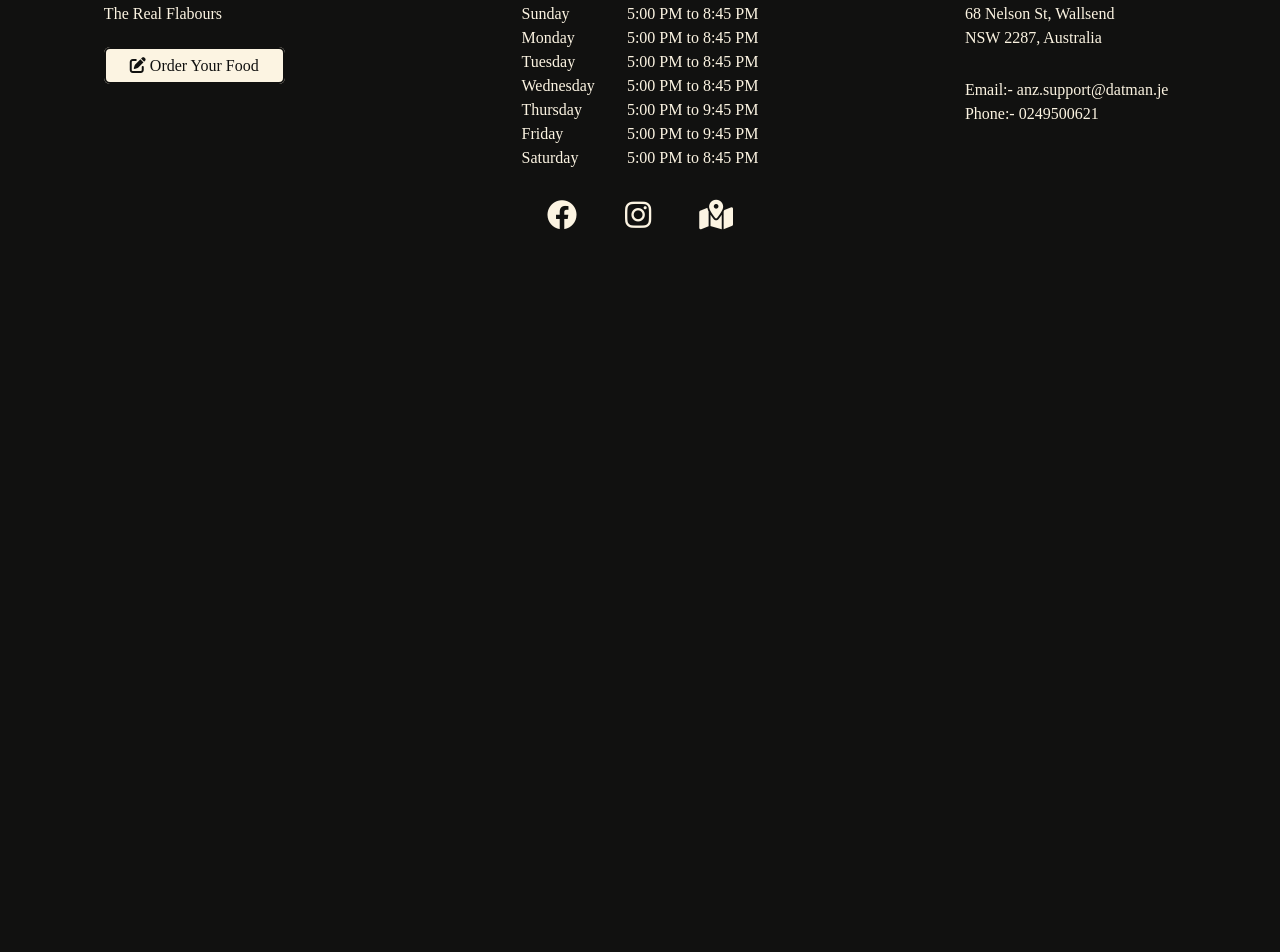
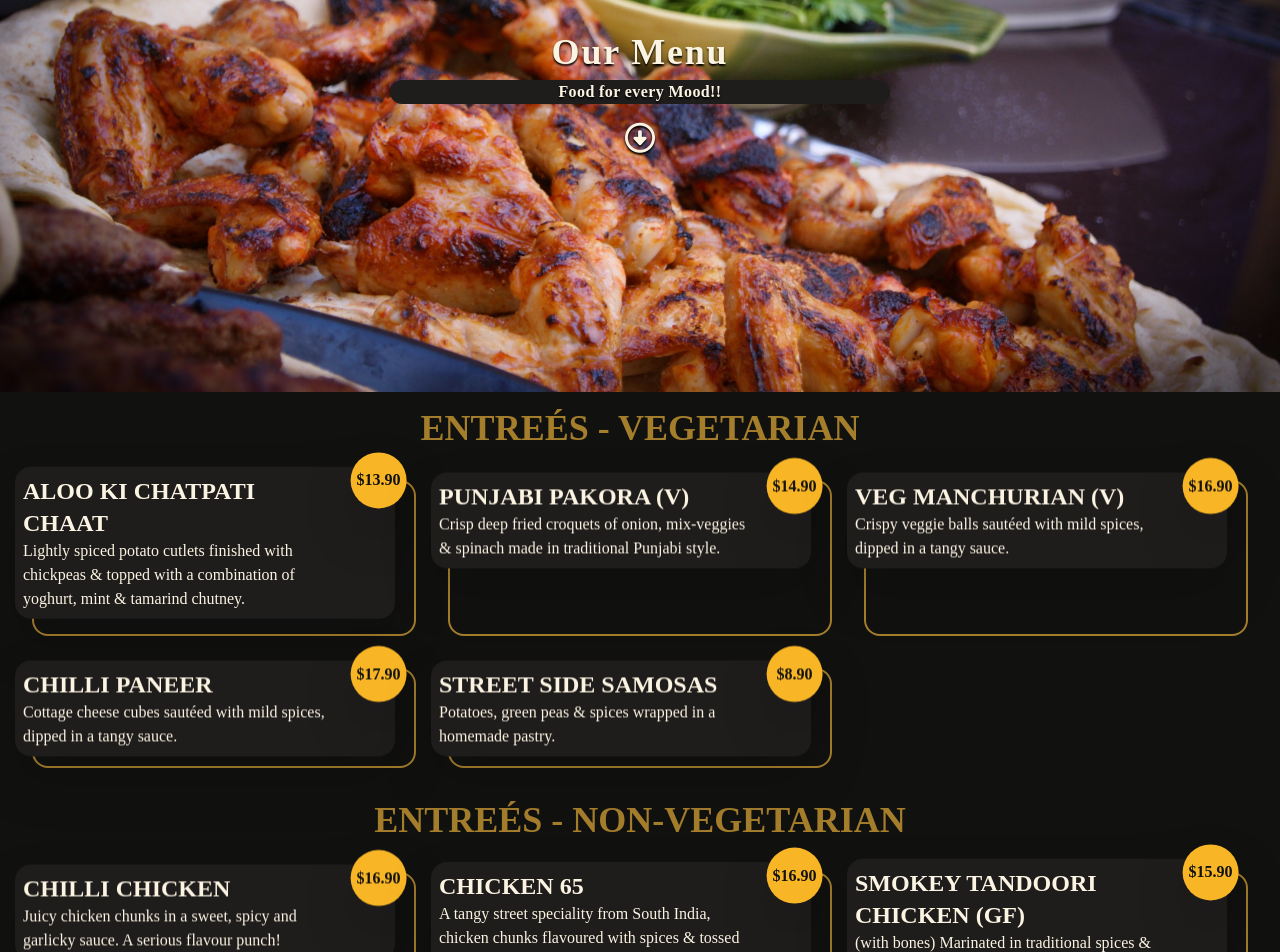
Before and after one commit to pukhraj1999/the_indian_table_v2.0, a React (Create React App) app in the folder client/: page /menus in a window 1280 px wide. Shown: the part 280-1232 px from the top of the page. Before the commit the page ends 800 px from the top, so only its background shows below. Built offline with nearby package versions, Linux system fonts and the light colour scheme.

Commit message:
Menu ready

```diff
--- a/client/src/footer/Footer.js
+++ b/client/src/footer/Footer.js
@@ -29,13 +29,13 @@ function Footer() {
             <div>
               <h1 className="text-2xl text-bold">OPENING HOURS</h1>
               <div className="py-2">
-                <OpeningHour day="Sunday" hours="5:00 PM to 8:45 PM" />
-                <OpeningHour day="Monday" hours="5:00 PM to 8:45 PM" />
-                <OpeningHour day="Tuesday" hours="5:00 PM to 8:45 PM" />
-                <OpeningHour day="Wednesday" hours="5:00 PM to 8:45 PM" />
-                <OpeningHour day="Thursday" hours="5:00 PM to 9:45 PM" />
-                <OpeningHour day="Friday" hours="5:00 PM to 9:45 PM" />
-                <OpeningHour day="Saturday" hours="5:00 PM to 8:45 PM" />
+                <OpeningHour day="Sunday" hours="9:00 AM to 2:00 PM" />
+                <OpeningHour day="Monday" hours="5:00 AM to 9:00 PM" />
+                <OpeningHour day="Tuesday" hours="Closed" />
+                <OpeningHour day="Wednesday" hours="5:00 AM to 9:00 PM" />
+                <OpeningHour day="Thursday" hours="5:00 AM to 9:00 PM" />
+                <OpeningHour day="Friday" hours="5:00 AM to 10:00 PM" />
+                <OpeningHour day="Saturday" hours="9:00 AM to 2:00 PM" />
               </div>
             </div>
           </div>
@@ -47,23 +47,23 @@ function Footer() {
                   target="__blank"
                   href="https://www.google.com/maps/place/The+Indian+table/@-32.9001426,151.6665429,17z/data=!3m1!4b1!4m5!3m4!1s0x6b733fd111ae9fbf:0x999426709f73273b!8m2!3d-32.9001841!4d151.668693"
                 >
-                  68 Nelson St, Wallsend <br />
+                  10/68 Nelson St, Wallsend <br />
                   NSW 2287, Australia
                 </a>
               </p>
               <a
                 className="text-md text-bold text-gray-500 py-2 mt-10"
                 target="_blank"
-                href="mailto:anz.support@datman.je"
+                href="mailto:theindiantable2021@gmail.com"
               >
-                Email:- anz.support@datman.je <br />
+                Email:- theindiantable2021@gmail.com <br />
               </a>
               <a
                 className="text-md text-bold text-gray-500"
                 target="_blank"
                 href="tel:0249500621"
               >
-                Phone:- 0249500621
+                Phone:- 02 4950 0621
               </a>
             </div>
           </div>
--- a/client/src/pages/ContactUs/ContactUs.js
+++ b/client/src/pages/ContactUs/ContactUs.js
@@ -14,19 +14,19 @@ function ContactUs() {
           <div className="lg:w-96 2xl:w-96 [&>*]:my-6">
             <Detail
               title="Address"
-              content="  68 Nelson St, Wallsend
+              content="10/68 Nelson St, Wallsend
               NSW 2287, Australia"
               link="https://www.google.com/maps/place/The+Indian+table/@-32.9001426,151.6665429,17z/data=!3m1!4b1!4m5!3m4!1s0x6b733fd111ae9fbf:0x999426709f73273b!8m2!3d-32.9001841!4d151.668693"
             />
             <Detail
               title="Number"
-              content="+61 0249500621"
+              content="+61 02 4950 0621"
               link="tel:0249500621"
             />
             <Detail
               title="Email"
-              content="anz.support@datman.je"
-              link="mailto:anz.support@datman.je"
+              content="theindiantable2021@gmail.com"
+              link="mailto:theindiantable2021@gmail.com"
             />
             <hr className="text-primary" />
             <div className="text-3xl flex justify-center text-primary [&>*]:mx-6 [&>*]:mb-6">
--- /dev/null
+++ b/client/src/pages/Gallery/Components/Banner.js
@@ -0,0 +1,53 @@
+import React from "react";
+function Banner({ pic, link }) {
+  return (
+    <div
+      className="think h-[35rem]"
+      style={{
+        backgroundImage: `url(${pic})`,
+        backgroundSize: "cover",
+        backgroundRepeat: "no-repeat",
+        backgroundPosition: "center",
+        width: "100%",
+      }}
+    >
+      <div className="flex justify-center items-center">
+        <div
+          className="[&>*]:my-2 px-5 my-36 "
+          data-aos="fade-down"
+          data-aos-delay="200"
+          data-aos-duration="1000"
+        >
+          <div className="">
+            <h1
+              style={{ textShadow: "0px 2px 2px black" }}
+              className="tracking-wider text-white  font-bold text-center px-2 text-4xl "
+            >
+              Our Gallery
+            </h1>
+          </div>
+          <div className="2xl:w-[500px] lg:w-[500px]">
+            <p
+              style={{ textShadow: "0px 2px 2px black" }}
+              className="tracking-wide text-center text-white font-bold px-2 bg-gray rounded-2xl"
+            >
+              Uncover the essence of our venue and cuisine...
+            </p>
+          </div>
+          <div className="flex justify-center items-center [&>*]:mx-4 [&>*]:text-xl">
+            <div
+              style={{ textShadow: "0px 2px 2px black" }}
+              className="font-bold px-6 py-2  text-white border-white "
+            >
+              <a href={link}>
+                <i className="text-3xl fa-regular fa-circle-down"></i>
+              </a>
+            </div>
+          </div>
+        </div>
+      </div>
+    </div>
+  );
+}
+
+export default Banner;
--- a/client/src/pages/Gallery/Components/Card.js
+++ b/client/src/pages/Gallery/Components/Card.js
@@ -7,7 +7,7 @@ function Card({ pic, isBorderLeft }) {
           style={{
             translate: isBorderLeft ? "2% 2%" : "-2% -2%",
           }}
-          className="h-[300px] w-[400px] rounded-2xl"
+          className="h-[300px] w-[500px] rounded-2xl"
           src={pic}
           alt=""
         />
--- a/client/src/pages/Gallery/Gallery.js
+++ b/client/src/pages/Gallery/Gallery.js
@@ -1,7 +1,9 @@
-import React from "react";
+import React, { useEffect } from "react";
 import Card from "./Components/Card";
+import Banner from "./Components/Banner";
 
-import food10 from "../../assets/gallery/food10.jpg";
+import food12 from "../../assets/gallery/food12.jpg";
+import food1 from "../../assets/gallery/food1.jpg";
 import food2 from "../../assets/gallery/food2.jpg";
 import food3 from "../../assets/gallery/food3.jpg";
 import food4 from "../../assets/gallery/food4.png";
@@ -13,17 +15,36 @@ import place4 from "../../assets/gallery/place4.png";
 import place5 from "../../assets/gallery/place5.png";
 
 function Gallery() {
+  const smoothScrolling = () => {
+    document.querySelectorAll('a[href^="#"]').forEach((anchor) => {
+      anchor.addEventListener("click", function (e) {
+        e.preventDefault();
+
+        document.querySelector(this.getAttribute("href")).scrollIntoView({
+          behavior: "smooth",
+        });
+      });
+    });
+  };
+  useEffect(() => {
+    smoothScrolling();
+  });
+  smoothScrolling();
   return (
     <div className="text-white my-3">
-      <div className="flex justify-center items-center">
+      {/* <div className="flex justify-center items-center">
         <div className="bg-secondary w-[1.5rem] h-[2px]"></div>
         <p className="text-2xl px-1">Our Gallery</p>
         <div className="bg-secondary w-[1.5rem] h-[2px]"></div>
       </div>
       <div className="text-center mb-3 mx-3">
         <p>Uncover the essence of our venue and cuisine...</p>
-      </div>
-      <div className="grid lg:grid-cols-3 2xl:grid-cols-3  [&>*]:my-3 px-6 [&>*]:p-4">
+      </div> */}
+      <Banner pic={food12} link="#gallery" />
+      <div
+        id="gallery"
+        className="grid lg:grid-cols-3 2xl:grid-cols-3  [&>*]:my-3 px-6 [&>*]:p-4"
+      >
         <Card pic={place1} isBorderLeft={true} />
         <Card pic={place2} isBorderLeft={false} />
         <Card pic={place3} isBorderLeft={true} />
--- /dev/null
+++ b/client/src/pages/Menus/Components/Banner.js
@@ -0,0 +1,53 @@
+import React from "react";
+function Banner({ pic, link }) {
+  return (
+    <div
+      className="think h-[35rem]"
+      style={{
+        backgroundImage: `url(${pic})`,
+        backgroundSize: "cover",
+        backgroundRepeat: "no-repeat",
+        backgroundPosition: "center",
+        width: "100%",
+      }}
+    >
+      <div className="flex justify-center items-center">
+        <div
+          className="[&>*]:my-2 px-5 my-48"
+          data-aos="fade-down"
+          data-aos-delay="200"
+          data-aos-duration="1000"
+        >
+          <div className="">
+            <h1
+              style={{ textShadow: "0px 2px 2px black" }}
+              className="tracking-wider text-white  font-bold text-center px-2 text-4xl "
+            >
+              Our Menu
+            </h1>
+          </div>
+          <div className="2xl:w-[500px] lg:w-[500px] bg-gray rounded-2xl">
+            <p
+              style={{ textShadow: "0px 2px 2px black" }}
+              className="tracking-wide text-center text-white font-bold px-2"
+            >
+              Food for every Mood!!
+            </p>
+          </div>
+          <div className="flex justify-center items-center [&>*]:mx-4 [&>*]:text-xl">
+            <div
+              style={{ textShadow: "0px 2px 2px black" }}
+              className="font-bold px-6 py-2  text-white border-white "
+            >
+              <a href={link}>
+                <i className="text-3xl fa-regular fa-circle-down"></i>
+              </a>
+            </div>
+          </div>
+        </div>
+      </div>
+    </div>
+  );
+}
+
+export default Banner;
--- /dev/null
+++ b/client/src/pages/Menus/Components/Items.js
@@ -0,0 +1,29 @@
+function Items({ name, ingred, price }) {
+  return (
+    <div className="border-2 m-4 rounded-2xl border-primary">
+      <div
+        style={{
+          translate: "-5% -10%",
+        }}
+        className="flex justify-between bg-gray text-white p-2 rounded-2xl drop-shadow-2xl"
+      >
+        <div className="">
+          <h1 className="font-bold text-2xl">{name}</h1>
+          <p className="">{ingred}</p>
+        </div>
+        <div>
+          <p
+            style={{
+              translate: "35% -40%",
+            }}
+            className="flex justify-center items-center  h-14 w-14 bg-secondary text-black font-bold p-1 rounded-full drop-shadow-2xl"
+          >
+            <span> {price}</span>
+          </p>
+        </div>
+      </div>
+    </div>
+  );
+}
+
+export default Items;
--- a/client/src/pages/Menus/Menus.js
+++ b/client/src/pages/Menus/Menus.js
@@ -1,8 +1,53 @@
-import React from "react";
+import React, { useEffect } from "react";
+import Banner from "./Components/Banner";
+import Items from "./Components/Items";
+import data from "./data";
+
+import food13 from "../../assets/gallery/food13.jpg";
+
 function Menus() {
+  const smoothScrolling = () => {
+    document.querySelectorAll('a[href^="#"]').forEach((anchor) => {
+      anchor.addEventListener("click", function (e) {
+        e.preventDefault();
+
+        document.querySelector(this.getAttribute("href")).scrollIntoView({
+          behavior: "smooth",
+        });
+      });
+    });
+  };
+  useEffect(() => {
+    smoothScrolling();
+  });
+  smoothScrolling();
+  console.log(data);
   return (
     <div>
-      <h1>Hello</h1>
+      <Banner pic={food13} link="#menus" />
+      <div id="menus" className="[&>*]:my-4">
+        {data.map((e, key) => {
+          return (
+            <div key={key}>
+              <h1 className="text-center text-primary font-bold text-4xl">
+                {e.title}
+              </h1>
+              <div className="grid md:grid-cols-2 2xl:grid-cols-3 lg:grid-cols-3 m-4">
+                {e.items.map((x, key) => {
+                  return (
+                    <Items
+                      key={key}
+                      name={x.name}
+                      ingred={x.ingred}
+                      price={x.price}
+                    />
+                  );
+                })}
+              </div>
+            </div>
+          );
+        })}
+      </div>
     </div>
   );
 }
--- /dev/null
+++ b/client/src/pages/Menus/data.js
@@ -0,0 +1,87 @@
+const data = [
+  {
+    title: "ENTREÉS - VEGETARIAN",
+    items: [
+      {
+        name: "ALOO KI CHATPATI CHAAT",
+        ingred:
+          "Lightly spiced potato cutlets finished with chickpeas & topped with a combination of yoghurt, mint & tamarind chutney.",
+        price: "$13.90",
+      },
+      {
+        name: "PUNJABI PAKORA (V)",
+        ingred:
+          "Crisp deep fried croquets of onion, mix-veggies & spinach made in traditional Punjabi style.",
+        price: "$14.90",
+      },
+      {
+        name: "VEG MANCHURIAN (V)",
+        ingred:
+          "Crispy veggie balls sautéed with mild spices, dipped in a tangy sauce.",
+        price: "$16.90",
+      },
+      {
+        name: "CHILLI PANEER",
+        ingred:
+          "Cottage cheese cubes sautéed with mild spices, dipped in a tangy sauce.",
+        price: "$17.90",
+      },
+      {
+        name: "STREET SIDE SAMOSAS",
+        ingred: "Potatoes, green peas & spices wrapped in a homemade pastry.",
+        price: "$8.90",
+      },
+    ],
+  },
+  {
+    title: "ENTREÉS - NON-VEGETARIAN",
+    items: [
+      {
+        name: "CHILLI CHICKEN",
+        ingred:
+          "Juicy chicken chunks in a sweet, spicy and garlicky sauce. A serious flavour punch!",
+        price: "$16.90",
+      },
+      {
+        name: "CHICKEN 65",
+        ingred:
+          "A tangy street speciality from South India, chicken chunks flavoured with spices & tossed with shallots & curry leaves.",
+        price: "$16.90",
+      },
+      {
+        name: "SMOKEY TANDOORI CHICKEN (GF)",
+        ingred:
+          "(with bones) Marinated in traditional spices & yoghurt, smoke roasted in a fiercely hot tandoori oven, garnished with mint sauce.",
+        price: "$15.90",
+      },
+      {
+        name: "AFGHANI CHICKEN (GF)",
+        ingred:
+          "Spiced with green cardamom, cream & garlic that simply melts in your mouth. Mouthwatering!",
+        price: "$16.90",
+      },
+      {
+        name: "LAMB CUTLETS (GF)",
+        ingred: "Marinated in chef’s own aromatic spices & grilled in tandoor.",
+        price: "$24.90",
+      },
+    ],
+  },
+  // {
+  //   title: "title2",
+  //   items: [
+  //     {
+  //       name: "item1",
+  //       ingred: "snlkdf",
+  //       price: "$60",
+  //     },
+  //     {
+  //       name: "item2",
+  //       ingred: "snlkdf",
+  //       price: "$90",
+  //     },
+  //   ],
+  // },
+];
+
+export default data;
--- a/client/tailwind.config.js
+++ b/client/tailwind.config.js
@@ -8,6 +8,7 @@ module.exports = {
       secondary: "#F8B525",
       white: "#FCF4E2",
       black: "#111110",
+      gray: "#1f1c1c",
     },
   },
   plugins: [],
```
